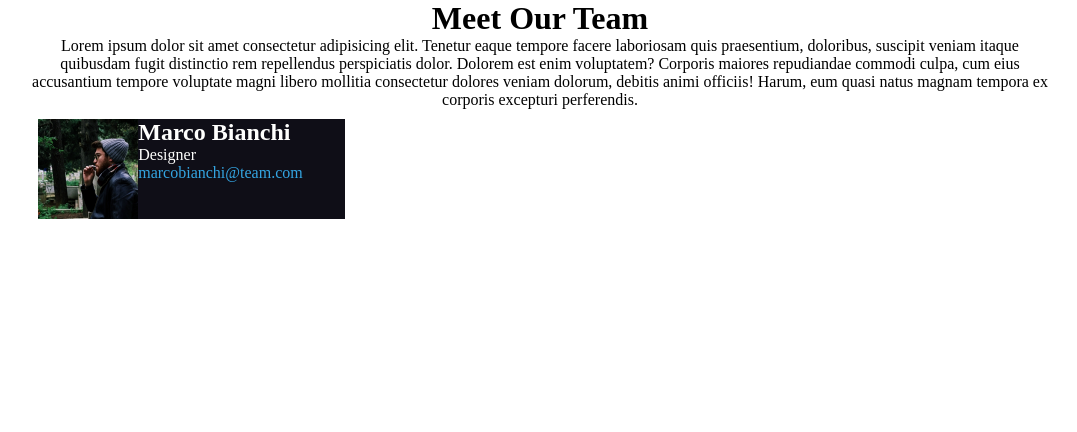
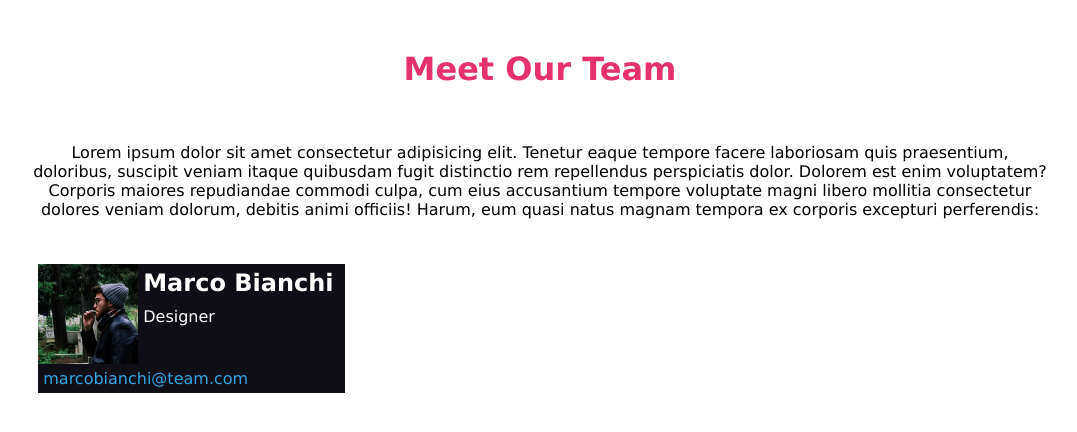
Before and after one commit to AndreaCoggio94/html-css-float-cards, a plain HTML site: page index.html in a window 1280 px wide. Shown: the whole page, without its empty margins (100-1177 px from the left). Drawn offline with Linux system fonts and the light colour scheme.

Commit message:
added layout fixes

```diff
--- a/css/style.css
+++ b/css/style.css
@@ -15,11 +15,34 @@ header,
   text-align: center;
 }
 
+h1,
+h2,
+p,
+a {
+  font-family: Verdana, Geneva, Tahoma, sans-serif;
+}
+
 a {
   color: #34a5e2;
   text-decoration: none;
-  display: inline;
 }
+
+/* header */
+
+header {
+  margin: 50px auto;
+}
+
+h1 {
+  color: #e53170;
+}
+
+/* team description */
+
+.container p:first-child {
+  margin-bottom: 30px;
+}
+
 /* team members */
 
 .team-card {
@@ -31,7 +54,14 @@ a {
   margin: 1%;
 }
 
-img {
+.team-card > a,
+p,
+h2 {
+  padding: 5px;
+  display: inline-block;
+}
+
+.team-card > img {
   float: left;
   height: 100px;
 }
--- a/index.html
+++ b/index.html
@@ -27,7 +27,7 @@
             repudiandae commodi culpa, cum eius accusantium tempore voluptate
             magni libero mollitia consectetur dolores veniam dolorum, debitis
             animi officiis! Harum, eum quasi natus magnam tempora ex corporis
-            excepturi perferendis.
+            excepturi perferendis:
           </p>
         </div>
         <!-- team composition -->
@@ -36,7 +36,9 @@
           <div class="team-card clearfix">
             <img src="./img/male1.png" alt="Marco Bianchi cool picture" />
             <h2>Marco Bianchi</h2>
+            <br />
             <p>Designer</p>
+            <br />
             <a href="#">marcobianchi@team.com</a>
           </div>
         </div>
```
